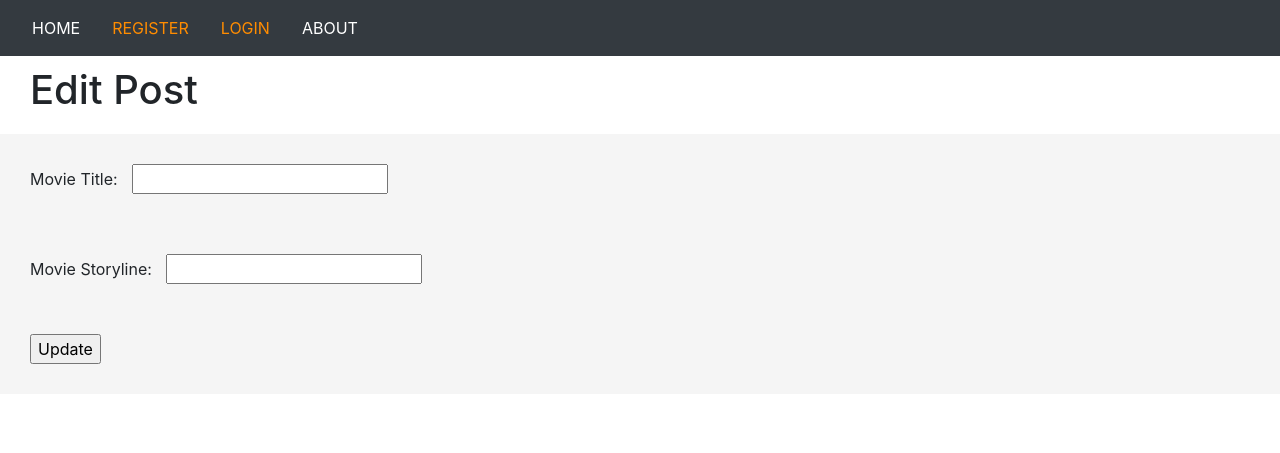
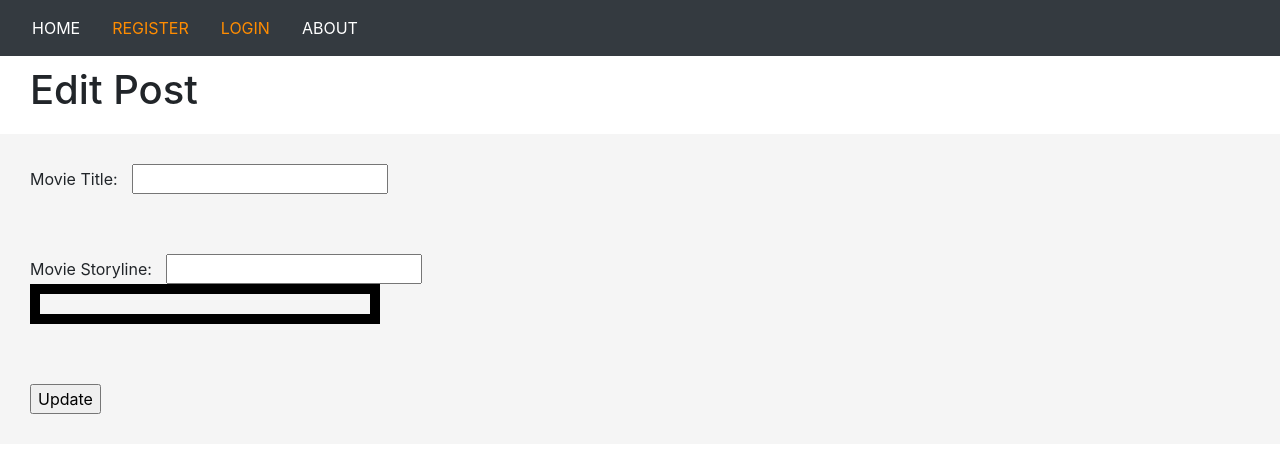
Before and after one commit to tadasbytautas/Favorite_Movie_Project, a Flask app: template templates/postedit.html in a window 1280 px wide. Shown: the top 453 px of the page. Run offline with Flask 2, Linux system fonts and the light colour scheme; the template is opened without the code that fills it: values that come from a table or form of the project are taken from there, others are empty; parts of the project's set-up code (start-up, migrations or seed data) failed here and were passed over; some libraries are stand-ins or nearby versions.

Commit message:
playing with box class

```diff
--- a/templates/postedit.html
+++ b/templates/postedit.html
@@ -20,8 +20,9 @@
             <div class="form-group">
                 {{ form.content.label }}
                 {{ form.content }}
+                <div class="box"></div>
                 {% if form.content.errors %}
-                <div class="error box">
+                <div class="error">
                     {% for error in form.content.errors %}
                         <span>{{ error }}</span>
                     {% endfor %}
```
